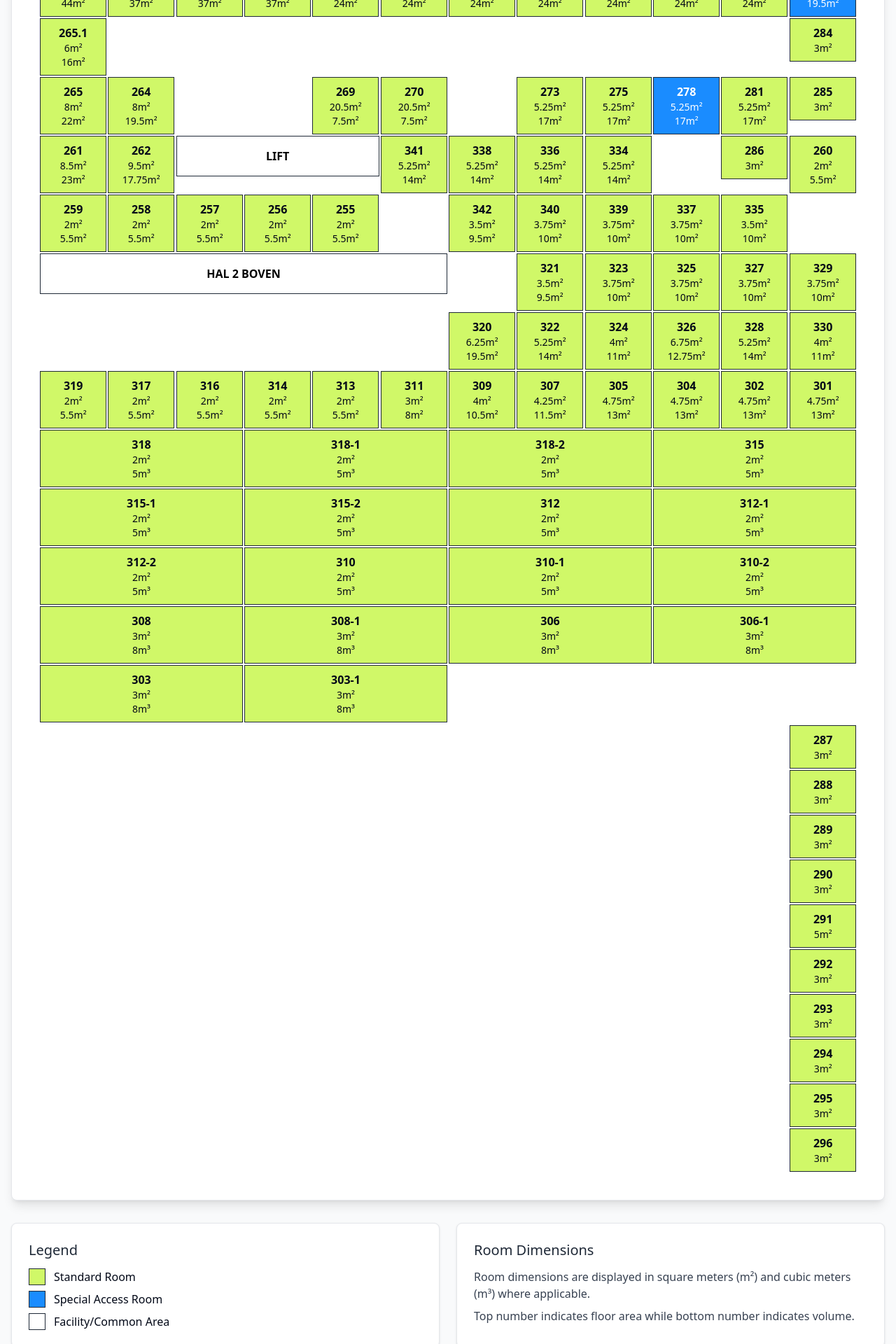
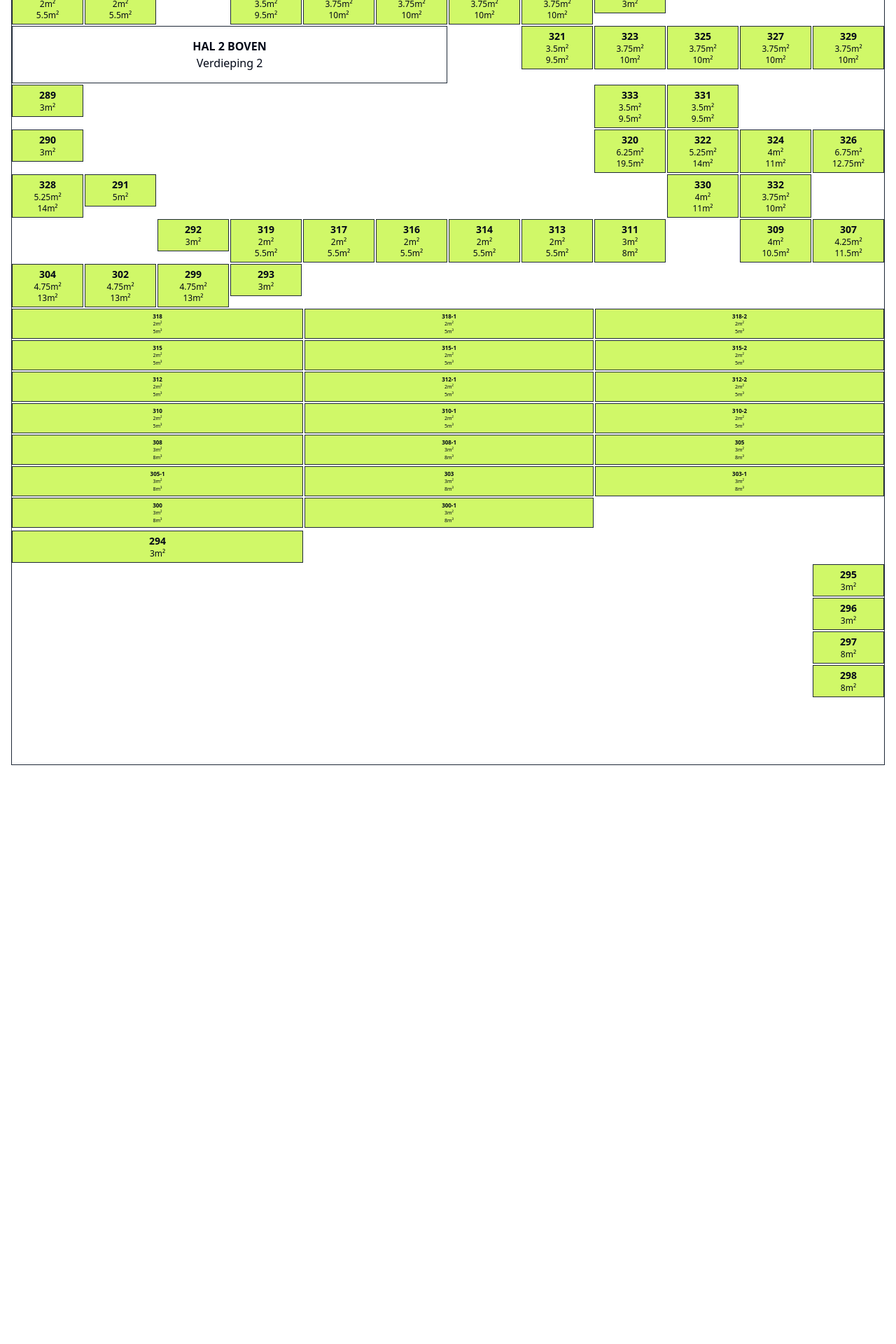
Before and after one commit to gurkirats2/design-sparkle-blossom, a React (Vite) app: page / in a window 1280 px wide. Shown: the part 300-2220 px from the top of the page at 70% size. After the commit the page ends 1409 px from the top, so only its background shows below. Built offline with nearby package versions, Linux system fonts and the light colour scheme.

Commit message:
Refactor: Implement floor plan layout
Implement the floor plan layout as shown in the image, removing unnecessary content.

```diff
--- a/src/components/FloorCell.tsx
+++ b/src/components/FloorCell.tsx
@@ -7,20 +7,22 @@ interface FloorCellProps {
   sizes: string[];
   isBlue?: boolean;
   isSpecial?: boolean;
+  small?: boolean;
 }
 
-const FloorCell: React.FC<FloorCellProps> = ({ roomNumber, sizes, isBlue = false, isSpecial = false }) => {
+const FloorCell: React.FC<FloorCellProps> = ({ roomNumber, sizes, isBlue = false, isSpecial = false, small = false }) => {
   return (
     <div
       className={cn(
-        "border border-gray-800 p-2 flex flex-col items-center justify-center transition-all duration-300 hover:shadow-md animate-scale-in",
+        "border border-gray-800 p-1 flex flex-col items-center justify-center",
         isBlue ? "bg-floorplan-blue text-white" : "bg-floorplan-green",
-        isSpecial ? "bg-white" : ""
+        isSpecial ? "bg-white" : "",
+        small ? "text-[8px]" : "text-sm"
       )}
     >
-      <div className="font-semibold text-center">{roomNumber}</div>
+      <div className={cn("font-semibold text-center", small ? "text-[8px]" : "")}>{roomNumber}</div>
       {sizes.map((size, index) => (
-        <div key={index} className="text-sm text-center">{size}</div>
+        <div key={index} className={cn("text-center", small ? "text-[7px]" : "text-xs")}>{size}</div>
       ))}
     </div>
   );
--- a/src/components/FloorPlan.tsx
+++ b/src/components/FloorPlan.tsx
@@ -5,8 +5,8 @@ import SpecialCell from './SpecialCell';
 
 const FloorPlan: React.FC = () => {
   return (
-    <div className="w-full max-w-7xl mx-auto p-4 overflow-auto">
-      <div className="grid grid-cols-12 gap-0.5 min-w-[1000px]">
+    <div className="w-full max-w-7xl mx-auto p-4">
+      <div className="grid grid-cols-12 gap-0.5 border border-gray-800">
         {/* Top Row */}
         <div className="col-span-1"><FloorCell roomNumber="266" sizes={["18m²", "44m²"]} /></div>
         <div className="col-span-1"><FloorCell roomNumber="267" sizes={["13.5m²", "37m²"]} /></div>
@@ -21,7 +21,7 @@ const FloorPlan: React.FC = () => {
         <div className="col-span-1"><FloorCell roomNumber="282" sizes={["8.75m²", "24m²"]} /></div>
         <div className="col-span-1"><FloorCell roomNumber="283" sizes={["8.75m²", "19.5m²"]} isBlue={true} /></div>
 
-        {/* Second Row - Starts with 265.1 */}
+        {/* Second Row */}
         <div className="col-span-1"><FloorCell roomNumber="265.1" sizes={["6m²", "16m²"]} /></div>
         <div className="col-span-10"></div>
         <div className="col-span-1"><FloorCell roomNumber="284" sizes={["3m²"]} /></div>
@@ -29,8 +29,7 @@ const FloorPlan: React.FC = () => {
         {/* Third Row */}
         <div className="col-span-1"><FloorCell roomNumber="265" sizes={["8m²", "22m²"]} /></div>
         <div className="col-span-1"><FloorCell roomNumber="264" sizes={["8m²", "19.5m²"]} /></div>
-        <div className="col-span-2"></div>
-        <div className="col-span-1"><FloorCell roomNumber="269" sizes={["20.5m²", "7.5m²"]} /></div>
+        <div className="col-span-2"><FloorCell roomNumber="266" sizes={["20.5m²", "7.5m²"]} /></div>
         <div className="col-span-1"><FloorCell roomNumber="270" sizes={["20.5m²", "7.5m²"]} /></div>
         <div className="col-span-1"></div>
         <div className="col-span-1"><FloorCell roomNumber="273" sizes={["5.25m²", "17m²"]} /></div>
@@ -42,13 +41,12 @@ const FloorPlan: React.FC = () => {
         {/* Fourth Row */}
         <div className="col-span-1"><FloorCell roomNumber="261" sizes={["8.5m²", "23m²"]} /></div>
         <div className="col-span-1"><FloorCell roomNumber="262" sizes={["9.5m²", "17.75m²"]} /></div>
-        <div className="col-span-3"><SpecialCell text="LIFT" /></div>
+        <div className="col-span-2"><SpecialCell text="LIFT" /></div>
         <div className="col-span-1"><FloorCell roomNumber="341" sizes={["5.25m²", "14m²"]} /></div>
         <div className="col-span-1"><FloorCell roomNumber="338" sizes={["5.25m²", "14m²"]} /></div>
         <div className="col-span-1"><FloorCell roomNumber="336" sizes={["5.25m²", "14m²"]} /></div>
         <div className="col-span-1"><FloorCell roomNumber="334" sizes={["5.25m²", "14m²"]} /></div>
-        <div className="col-span-1"></div>
-        <div className="col-span-1"><FloorCell roomNumber="286" sizes={["3m²"]} /></div>
+        <div className="col-span-1"><FloorCell roomNumber="287" sizes={["3m²"]} /></div>
 
         {/* Fifth Row */}
         <div className="col-span-1"><FloorCell roomNumber="260" sizes={["2m²", "5.5m²"]} /></div>
@@ -62,81 +60,95 @@ const FloorPlan: React.FC = () => {
         <div className="col-span-1"><FloorCell roomNumber="340" sizes={["3.75m²", "10m²"]} /></div>
         <div className="col-span-1"><FloorCell roomNumber="339" sizes={["3.75m²", "10m²"]} /></div>
         <div className="col-span-1"><FloorCell roomNumber="337" sizes={["3.75m²", "10m²"]} /></div>
-        <div className="col-span-1"><FloorCell roomNumber="335" sizes={["3.5m²", "10m²"]} /></div>
+        <div className="col-span-1"><FloorCell roomNumber="335" sizes={["3.75m²", "10m²"]} /></div>
+        <div className="col-span-1"><FloorCell roomNumber="288" sizes={["3m²"]} /></div>
 
         {/* Sixth Row with Floor Label */}
-        <div className="col-span-6"><SpecialCell text="HAL 2 BOVEN" /></div>
+        <div className="col-span-6">
+          <div className="border border-gray-800 bg-white p-4 flex flex-col items-center justify-center">
+            <div className="font-bold">HAL 2 BOVEN</div>
+            <div>Verdieping 2</div>
+          </div>
+        </div>
         <div className="col-span-1"></div>
         <div className="col-span-1"><FloorCell roomNumber="321" sizes={["3.5m²", "9.5m²"]} /></div>
         <div className="col-span-1"><FloorCell roomNumber="323" sizes={["3.75m²", "10m²"]} /></div>
         <div className="col-span-1"><FloorCell roomNumber="325" sizes={["3.75m²", "10m²"]} /></div>
         <div className="col-span-1"><FloorCell roomNumber="327" sizes={["3.75m²", "10m²"]} /></div>
         <div className="col-span-1"><FloorCell roomNumber="329" sizes={["3.75m²", "10m²"]} /></div>
+        <div className="col-span-1"><FloorCell roomNumber="289" sizes={["3m²"]} /></div>
 
         {/* Seventh Row */}
-        <div className="col-span-1"></div>
-        <div className="col-span-1"></div>
-        <div className="col-span-1"></div>
-        <div className="col-span-1"></div>
-        <div className="col-span-1"></div>
-        <div className="col-span-1"></div>
+        <div className="col-span-7"></div>
+        <div className="col-span-1"><FloorCell roomNumber="333" sizes={["3.5m²", "9.5m²"]} /></div>
+        <div className="col-span-1"><FloorCell roomNumber="331" sizes={["3.5m²", "9.5m²"]} /></div>
+        <div className="col-span-2"></div>
+        <div className="col-span-1"><FloorCell roomNumber="290" sizes={["3m²"]} /></div>
+
+        {/* Eighth Row */}
+        <div className="col-span-7"></div>
         <div className="col-span-1"><FloorCell roomNumber="320" sizes={["6.25m²", "19.5m²"]} /></div>
         <div className="col-span-1"><FloorCell roomNumber="322" sizes={["5.25m²", "14m²"]} /></div>
         <div className="col-span-1"><FloorCell roomNumber="324" sizes={["4m²", "11m²"]} /></div>
         <div className="col-span-1"><FloorCell roomNumber="326" sizes={["6.75m²", "12.75m²"]} /></div>
         <div className="col-span-1"><FloorCell roomNumber="328" sizes={["5.25m²", "14m²"]} /></div>
+        <div className="col-span-1"><FloorCell roomNumber="291" sizes={["5m²"]} /></div>
+
+        {/* Ninth Row */}
+        <div className="col-span-7"></div>
         <div className="col-span-1"><FloorCell roomNumber="330" sizes={["4m²", "11m²"]} /></div>
+        <div className="col-span-1"><FloorCell roomNumber="332" sizes={["3.75m²", "10m²"]} /></div>
+        <div className="col-span-2"></div>
+        <div className="col-span-1"><FloorCell roomNumber="292" sizes={["3m²"]} /></div>
 
-        {/* Eighth Row */}
+        {/* Tenth Row */}
         <div className="col-span-1"><FloorCell roomNumber="319" sizes={["2m²", "5.5m²"]} /></div>
         <div className="col-span-1"><FloorCell roomNumber="317" sizes={["2m²", "5.5m²"]} /></div>
         <div className="col-span-1"><FloorCell roomNumber="316" sizes={["2m²", "5.5m²"]} /></div>
         <div className="col-span-1"><FloorCell roomNumber="314" sizes={["2m²", "5.5m²"]} /></div>
         <div className="col-span-1"><FloorCell roomNumber="313" sizes={["2m²", "5.5m²"]} /></div>
         <div className="col-span-1"><FloorCell roomNumber="311" sizes={["3m²", "8m²"]} /></div>
+        <div className="col-span-1"></div>
         <div className="col-span-1"><FloorCell roomNumber="309" sizes={["4m²", "10.5m²"]} /></div>
         <div className="col-span-1"><FloorCell roomNumber="307" sizes={["4.25m²", "11.5m²"]} /></div>
-        <div className="col-span-1"><FloorCell roomNumber="305" sizes={["4.75m²", "13m²"]} /></div>
         <div className="col-span-1"><FloorCell roomNumber="304" sizes={["4.75m²", "13m²"]} /></div>
         <div className="col-span-1"><FloorCell roomNumber="302" sizes={["4.75m²", "13m²"]} /></div>
-        <div className="col-span-1"><FloorCell roomNumber="301" sizes={["4.75m²", "13m²"]} /></div>
+        <div className="col-span-1"><FloorCell roomNumber="299" sizes={["4.75m²", "13m²"]} /></div>
+        <div className="col-span-1"><FloorCell roomNumber="293" sizes={["3m²"]} /></div>
 
-        {/* Ninth Row - Small Cells */}
+        {/* Bottom Row - Small Cells */}
         <div className="col-span-12 grid grid-cols-24 gap-0.5">
-          <div className="col-span-1"><FloorCell roomNumber="318" sizes={["2m²", "5m³"]} /></div>
-          <div className="col-span-1"><FloorCell roomNumber="318-1" sizes={["2m²", "5m³"]} /></div>
-          <div className="col-span-1"><FloorCell roomNumber="318-2" sizes={["2m²", "5m³"]} /></div>
-          <div className="col-span-1"><FloorCell roomNumber="315" sizes={["2m²", "5m³"]} /></div>
-          <div className="col-span-1"><FloorCell roomNumber="315-1" sizes={["2m²", "5m³"]} /></div>
-          <div className="col-span-1"><FloorCell roomNumber="315-2" sizes={["2m²", "5m³"]} /></div>
-          <div className="col-span-1"><FloorCell roomNumber="312" sizes={["2m²", "5m³"]} /></div>
-          <div className="col-span-1"><FloorCell roomNumber="312-1" sizes={["2m²", "5m³"]} /></div>
-          <div className="col-span-1"><FloorCell roomNumber="312-2" sizes={["2m²", "5m³"]} /></div>
-          <div className="col-span-1"><FloorCell roomNumber="310" sizes={["2m²", "5m³"]} /></div>
-          <div className="col-span-1"><FloorCell roomNumber="310-1" sizes={["2m²", "5m³"]} /></div>
-          <div className="col-span-1"><FloorCell roomNumber="310-2" sizes={["2m²", "5m³"]} /></div>
-          <div className="col-span-1"><FloorCell roomNumber="308" sizes={["3m²", "8m³"]} /></div>
-          <div className="col-span-1"><FloorCell roomNumber="308-1" sizes={["3m²", "8m³"]} /></div>
-          <div className="col-span-1"><FloorCell roomNumber="306" sizes={["3m²", "8m³"]} /></div>
-          <div className="col-span-1"><FloorCell roomNumber="306-1" sizes={["3m²", "8m³"]} /></div>
-          <div className="col-span-1"><FloorCell roomNumber="303" sizes={["3m²", "8m³"]} /></div>
-          <div className="col-span-1"><FloorCell roomNumber="303-1" sizes={["3m²", "8m³"]} /></div>
-          <div className="col-span-4"></div>
+          <div className="col-span-1"><FloorCell roomNumber="318" sizes={["2m²", "5m³"]} small={true} /></div>
+          <div className="col-span-1"><FloorCell roomNumber="318-1" sizes={["2m²", "5m³"]} small={true} /></div>
+          <div className="col-span-1"><FloorCell roomNumber="318-2" sizes={["2m²", "5m³"]} small={true} /></div>
+          <div className="col-span-1"><FloorCell roomNumber="315" sizes={["2m²", "5m³"]} small={true} /></div>
+          <div className="col-span-1"><FloorCell roomNumber="315-1" sizes={["2m²", "5m³"]} small={true} /></div>
+          <div className="col-span-1"><FloorCell roomNumber="315-2" sizes={["2m²", "5m³"]} small={true} /></div>
+          <div className="col-span-1"><FloorCell roomNumber="312" sizes={["2m²", "5m³"]} small={true} /></div>
+          <div className="col-span-1"><FloorCell roomNumber="312-1" sizes={["2m²", "5m³"]} small={true} /></div>
+          <div className="col-span-1"><FloorCell roomNumber="312-2" sizes={["2m²", "5m³"]} small={true} /></div>
+          <div className="col-span-1"><FloorCell roomNumber="310" sizes={["2m²", "5m³"]} small={true} /></div>
+          <div className="col-span-1"><FloorCell roomNumber="310-1" sizes={["2m²", "5m³"]} small={true} /></div>
+          <div className="col-span-1"><FloorCell roomNumber="310-2" sizes={["2m²", "5m³"]} small={true} /></div>
+          <div className="col-span-1"><FloorCell roomNumber="308" sizes={["3m²", "8m³"]} small={true} /></div>
+          <div className="col-span-1"><FloorCell roomNumber="308-1" sizes={["3m²", "8m³"]} small={true} /></div>
+          <div className="col-span-1"><FloorCell roomNumber="305" sizes={["3m²", "8m³"]} small={true} /></div>
+          <div className="col-span-1"><FloorCell roomNumber="305-1" sizes={["3m²", "8m³"]} small={true} /></div>
+          <div className="col-span-1"><FloorCell roomNumber="303" sizes={["3m²", "8m³"]} small={true} /></div>
+          <div className="col-span-1"><FloorCell roomNumber="303-1" sizes={["3m²", "8m³"]} small={true} /></div>
+          <div className="col-span-1"><FloorCell roomNumber="300" sizes={["3m²", "8m³"]} small={true} /></div>
+          <div className="col-span-1"><FloorCell roomNumber="300-1" sizes={["3m²", "8m³"]} small={true} /></div>
+          <div className="col-span-3"></div>
+          <div className="col-span-1"><FloorCell roomNumber="294" sizes={["3m²"]} /></div>
         </div>
 
         {/* Right Side Column */}
         <div className="col-span-11"></div>
-        <div className="col-span-1 grid grid-rows-10 gap-0.5">
-          <div><FloorCell roomNumber="287" sizes={["3m²"]} /></div>
-          <div><FloorCell roomNumber="288" sizes={["3m²"]} /></div>
-          <div><FloorCell roomNumber="289" sizes={["3m²"]} /></div>
-          <div><FloorCell roomNumber="290" sizes={["3m²"]} /></div>
-          <div><FloorCell roomNumber="291" sizes={["5m²"]} /></div>
-          <div><FloorCell roomNumber="292" sizes={["3m²"]} /></div>
-          <div><FloorCell roomNumber="293" sizes={["3m²"]} /></div>
-          <div><FloorCell roomNumber="294" sizes={["3m²"]} /></div>
+        <div className="col-span-1 grid grid-rows-6 gap-0.5">
           <div><FloorCell roomNumber="295" sizes={["3m²"]} /></div>
           <div><FloorCell roomNumber="296" sizes={["3m²"]} /></div>
+          <div><FloorCell roomNumber="297" sizes={["8m²"]} /></div>
+          <div><FloorCell roomNumber="298" sizes={["8m²"]} /></div>
         </div>
       </div>
     </div>
--- a/src/components/SpecialCell.tsx
+++ b/src/components/SpecialCell.tsx
@@ -7,7 +7,7 @@ interface SpecialCellProps {
 
 const SpecialCell: React.FC<SpecialCellProps> = ({ text }) => {
   return (
-    <div className="border border-gray-800 bg-white p-4 flex items-center justify-center text-black font-bold text-center animate-fade-in">
+    <div className="border border-gray-800 bg-white p-1 flex items-center justify-center text-black font-bold text-center">
       {text}
     </div>
   );
--- a/src/pages/Index.tsx
+++ b/src/pages/Index.tsx
@@ -1,66 +1,11 @@
 
 import React from 'react';
 import FloorPlan from '@/components/FloorPlan';
-import { motion } from 'framer-motion';
 
 const Index: React.FC = () => {
   return (
-    <div className="min-h-screen bg-gray-50 flex flex-col">
-      <header className="bg-white border-b border-gray-200 py-6 px-4 shadow-sm">
-        <div className="max-w-7xl mx-auto">
-          <h1 className="text-3xl font-semibold text-gray-900">Interactive Floor Plan</h1>
-          <p className="text-gray-600 mt-1">Building floor layout with room dimensions</p>
-        </div>
-      </header>
-
-      <main className="flex-1 py-8">
-        <div className="max-w-7xl mx-auto px-4">
-          <div className="bg-white rounded-lg shadow-lg overflow-hidden border border-gray-200">
-            <div className="p-6">
-              <h2 className="text-2xl font-medium text-gray-800 mb-6">Floor Plan - Level 2</h2>
-              <div className="overflow-auto">
-                <FloorPlan />
-              </div>
-            </div>
-          </div>
-
-          <div className="mt-8 grid md:grid-cols-2 gap-6">
-            <div className="bg-white p-6 rounded-lg shadow border border-gray-200">
-              <h3 className="text-xl font-medium text-gray-800 mb-3">Legend</h3>
-              <div className="space-y-2">
-                <div className="flex items-center">
-                  <div className="w-6 h-6 bg-floorplan-green mr-3 border border-gray-800"></div>
-                  <span>Standard Room</span>
-                </div>
-                <div className="flex items-center">
-                  <div className="w-6 h-6 bg-floorplan-blue mr-3 border border-gray-800"></div>
-                  <span>Special Access Room</span>
-                </div>
-                <div className="flex items-center">
-                  <div className="w-6 h-6 bg-white mr-3 border border-gray-800"></div>
-                  <span>Facility/Common Area</span>
-                </div>
-              </div>
-            </div>
-
-            <div className="bg-white p-6 rounded-lg shadow border border-gray-200">
-              <h3 className="text-xl font-medium text-gray-800 mb-3">Room Dimensions</h3>
-              <p className="text-gray-700">
-                Room dimensions are displayed in square meters (m²) and cubic meters (m³) where applicable.
-              </p>
-              <p className="text-gray-700 mt-2">
-                Top number indicates floor area while bottom number indicates volume.
-              </p>
-            </div>
-          </div>
-        </div>
-      </main>
-
-      <footer className="bg-white border-t border-gray-200 py-6 mt-8">
-        <div className="max-w-7xl mx-auto px-4 text-center text-gray-600">
-          Floor Plan Visualization • Interactive Building Layout
-        </div>
-      </footer>
+    <div className="min-h-screen bg-white flex items-center justify-center">
+      <FloorPlan />
     </div>
   );
 };
```
